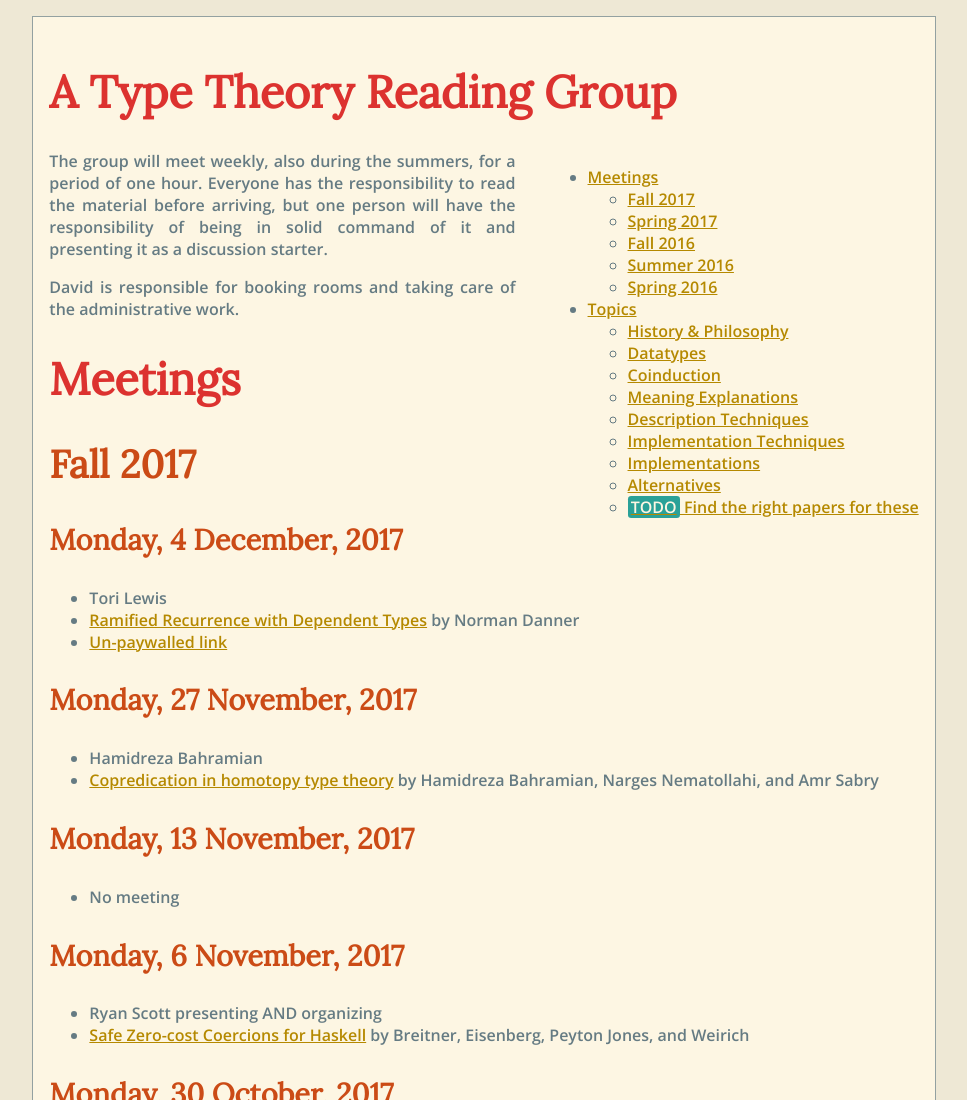
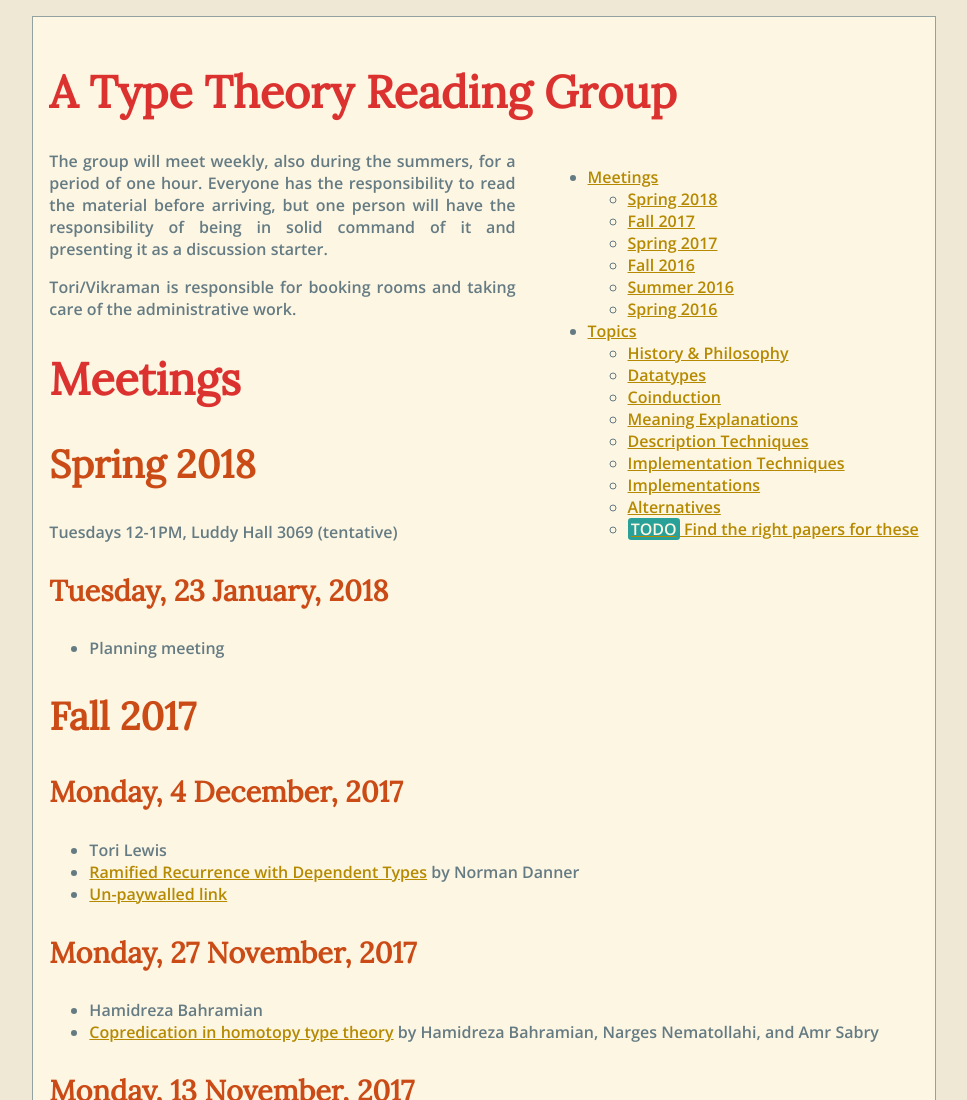
Before and after one commit to wonks/type-theory-reading-group, a plain HTML site: page index.html in a window 1280 px wide. Shown: the top 1100 px of the page, without its empty margins (156-1123 px from the left). Drawn offline with nearby package versions, Linux system fonts and the light colour scheme.

Commit message:
It's happening tomorrow

```diff
--- a/index.html
+++ b/index.html
@@ -18,6 +18,7 @@
 <nav id="TOC">
 <ul>
 <li><a href="#meetings">Meetings</a><ul>
+<li><a href="#spring-2018">Spring 2018</a></li>
 <li><a href="#fall-2017">Fall 2017</a></li>
 <li><a href="#spring-2017">Spring 2017</a></li>
 <li><a href="#fall-2016">Fall 2016</a></li>
@@ -38,8 +39,14 @@
 </ul>
 </nav>
 <p>The group will meet weekly, also during the summers, for a period of one hour. Everyone has the responsibility to read the material before arriving, but one person will have the responsibility of being in solid command of it and presenting it as a discussion starter.</p>
-<p>David is responsible for booking rooms and taking care of the administrative work.</p>
+<p>Tori/Vikraman is responsible for booking rooms and taking care of the administrative work.</p>
 <h1 id="meetings">Meetings</h1>
+<h2 id="spring-2018">Spring 2018</h2>
+<p>Tuesdays 12-1PM, Luddy Hall 3069 (tentative)</p>
+<h3 id="tuesday-23-january-2018">Tuesday, 23 January, 2018</h3>
+<ul>
+<li>Planning meeting</li>
+</ul>
 <h2 id="fall-2017">Fall 2017</h2>
 <h3 id="monday-4-december-2017">Monday, 4 December, 2017</h3>
 <ul>
```
Also changed, not shown: 1 other file.
